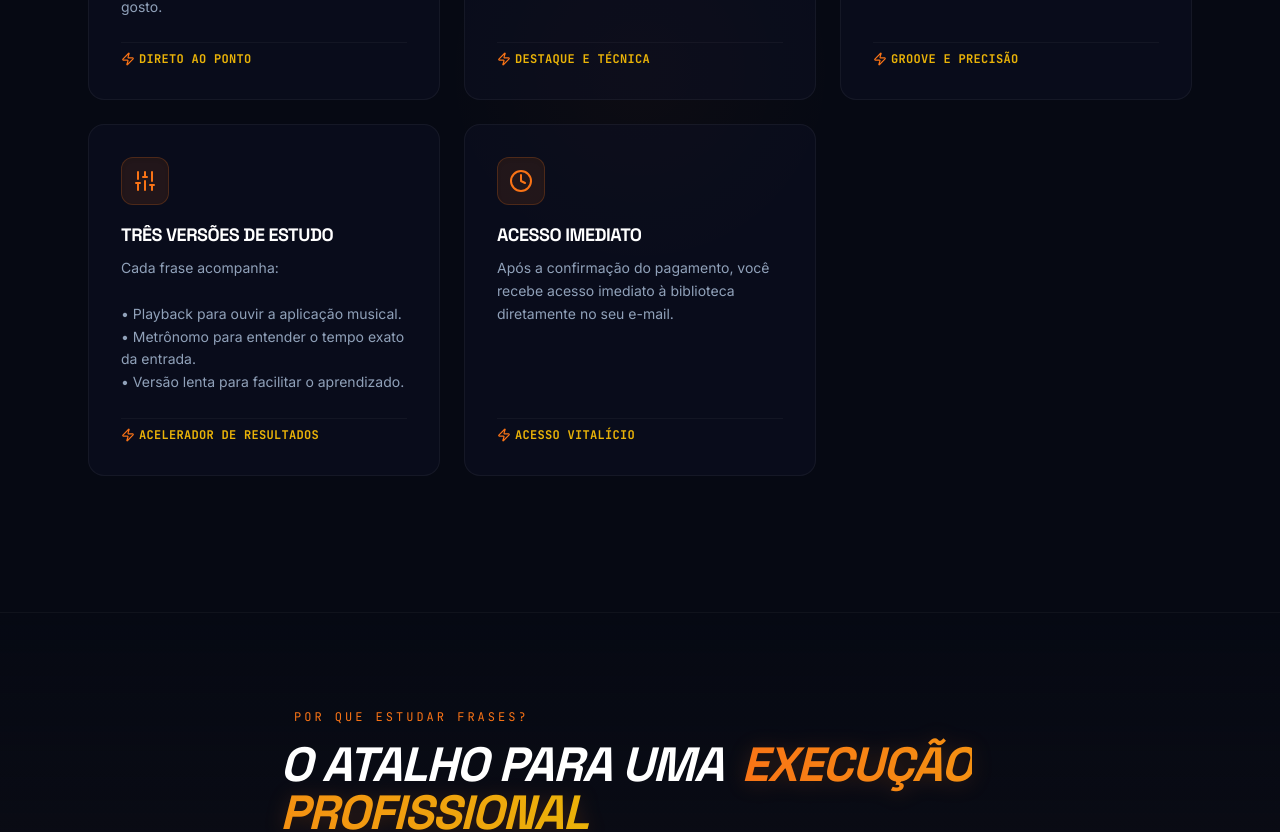
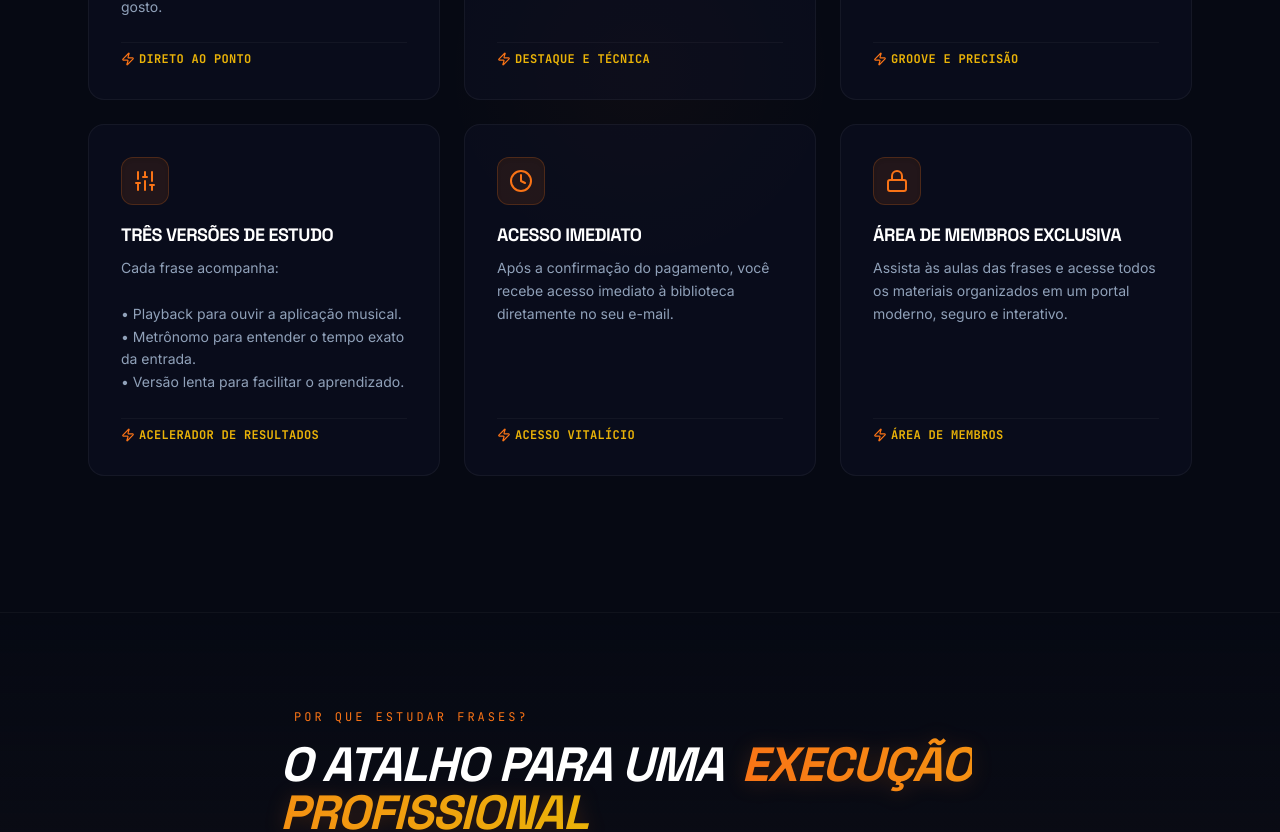
Before and after one commit to carol19oliveira-cell/Biblioteca-do-Baixista-, a React (Vite) app: page / in a window 1280 px wide. Shown: the part 2418-3250 px from the top of the page. Built offline with nearby package versions, Linux system fonts and the light colour scheme.

Commit message:
feat: add tracking pixels and member area section
Integrate UTMify tracking scripts for conversion analysis and include the "Área de Membros" benefit in the product offering and UI.

```diff
--- a/index.html
+++ b/index.html
@@ -19,6 +19,25 @@
     <meta name="twitter:title" content="BIBLIOTECA DE FRASES PARA CONTRABAIXO" />
     <meta name="twitter:description" content="Aprenda frases de contrabaixo exclusivas e de alto impacto. Toque com mais musicalidade, criatividade e conquiste sua execução profissional." />
     <meta name="twitter:image" content="https://i.ibb.co/M56845tH/IMG-1331.webp" />
+
+    <!-- Tracking Pixel Code -->
+    <script>
+      window.pixelId = "6a5593f77d9a2ac9470acd13";
+      var a = document.createElement("script");
+      a.setAttribute("async", "");
+      a.setAttribute("defer", "");
+      a.setAttribute("src", "https://cdn.utmify.com.br/scripts/pixel/pixel.js");
+      document.head.appendChild(a);
+    </script>
+
+    <!-- UTM Parameters Script -->
+    <script
+      src="https://cdn.utmify.com.br/scripts/utms/latest.js"
+      data-utmify-prevent-xcod-sck
+      data-utmify-prevent-subids
+      async
+      defer
+    ></script>
   </head>
   <body>
     <div id="root"></div>
--- a/src/App.tsx
+++ b/src/App.tsx
@@ -67,6 +67,13 @@ const benefitsData: BenefitCard[] = [
     description: "Após a confirmação do pagamento, você recebe acesso imediato à biblioteca diretamente no seu e-mail.",
     label: "Acesso Vitalício",
     iconName: "clock"
+  },
+  {
+    id: "membros",
+    title: "ÁREA DE MEMBROS EXCLUSIVA",
+    description: "Assista às aulas das frases e acesse todos os materiais organizados em um portal moderno, seguro e interativo.",
+    label: "Área de Membros",
+    iconName: "lock"
   }
 ];
 
@@ -113,6 +120,7 @@ export default function App() {
       case "layers": return <Layers {...props} />;
       case "clock": return <Clock {...props} />;
       case "target": return <Target {...props} />;
+      case "lock": return <Lock {...props} />;
       default: return <Music {...props} />;
     }
   };
@@ -387,6 +395,7 @@ export default function App() {
               <div className="pt-6 pb-4 border-t border-white/[0.05] text-left max-w-xs md:max-w-sm mx-auto space-y-2.5">
                 {[
                   "Biblioteca de Frases para Contrabaixo",
+                  "Acesso à Área de Membros",
                   "Frases Musicais",
                   "Frases de Impacto",
                   "Frases Rítmicas",
--- a/src/types.ts
+++ b/src/types.ts
@@ -14,7 +14,7 @@ export interface BenefitCard {
   title: string;
   description: string;
   label: string;
-  iconName: "music" | "hash" | "fileText" | "zap" | "layers" | "clock" | "flame" | "sliders" | "target";
+  iconName: "music" | "hash" | "fileText" | "zap" | "layers" | "clock" | "flame" | "sliders" | "target" | "lock";
 }
 
 export interface PurchaseNotification {
```
